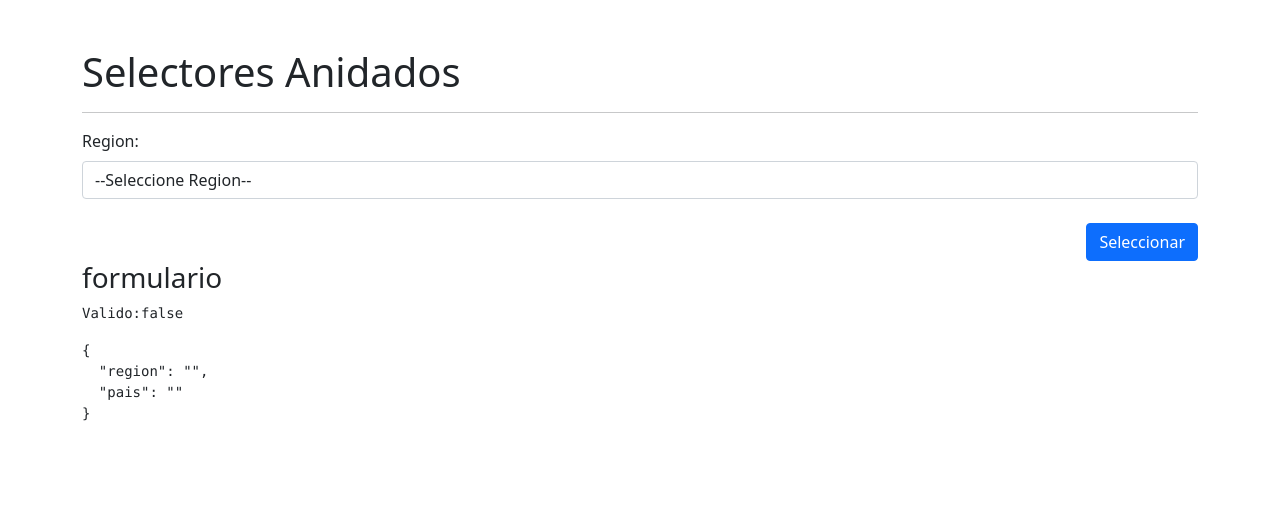
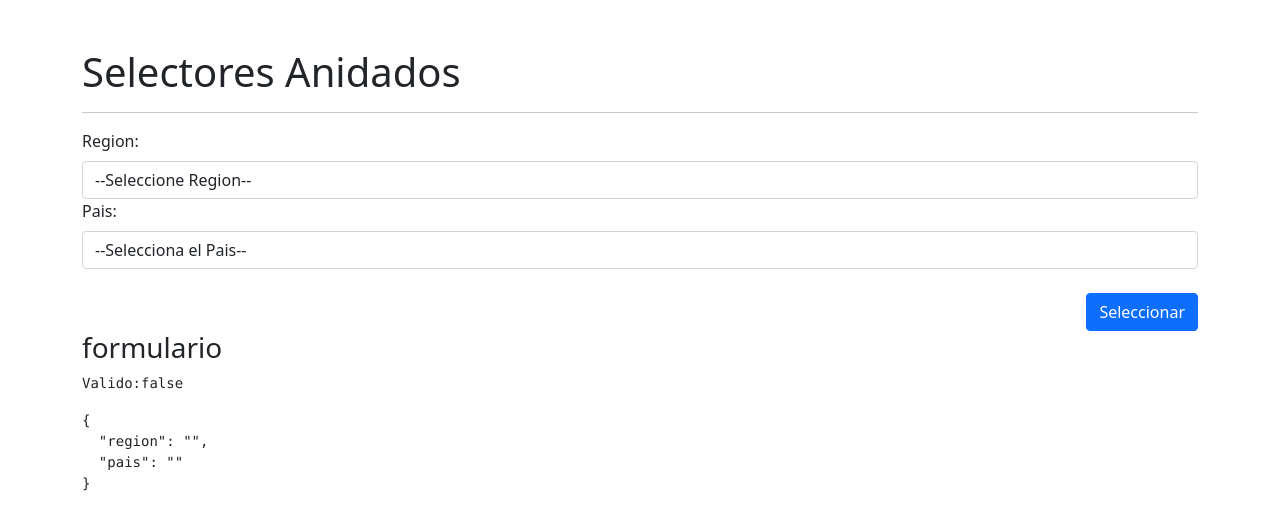
Before and after one commit to alejahndro02/selectores, an Angular app: page / in a window 1280 px wide. Shown: the top 530 px of the page. Built offline with nearby package versions, Linux system fonts and the light colour scheme.

Commit message:
se cgrego la seccion de pais

```diff
--- a/src/app/paises/pages/selector/selector.component.html
+++ b/src/app/paises/pages/selector/selector.component.html
@@ -1,7 +1,8 @@
 <h1 class="mt-5">Selectores Anidados</h1>
 <hr>
-<form [formGroup]="miformulario"
-      >
+<form [formGroup]="miformulario">
+
+      <!-- Seccion Region -->
     <div class="row">
         <div class="col">
             <label class="form-label">Region:</label>
@@ -14,7 +15,21 @@
             </select>
         </div>
     </div>
-</form>
+    <!-- Seccioin -->
+    <div class="row">
+        <div class="col">
+            <label class="form-label">Pais:</label>
+            <select class="form-control"
+                    formControlName="pais">
+                <option value="">--Selecciona el Pais--</option>
+
+                <option *ngFor="let pais of paises"
+                        [value]="pais.cca3">{{pais.name.common | json}}</option>
+            </select>
+        </div>
+    </div>
+
+    <!-- Seccion Boton -->
     <div class="row mt-4">
         <div class="col">
             <button class="btn btn-primary float-end"
@@ -24,6 +39,7 @@
             </button>
         </div>
     </div>
+</form>
 <h3>formulario</h3>
 <pre>Valido:{{miformulario.valid}}</pre>
 <pre>{{miformulario.value | json}}</pre>
```
Lines whose indentation alone changed are shown as unchanged.
